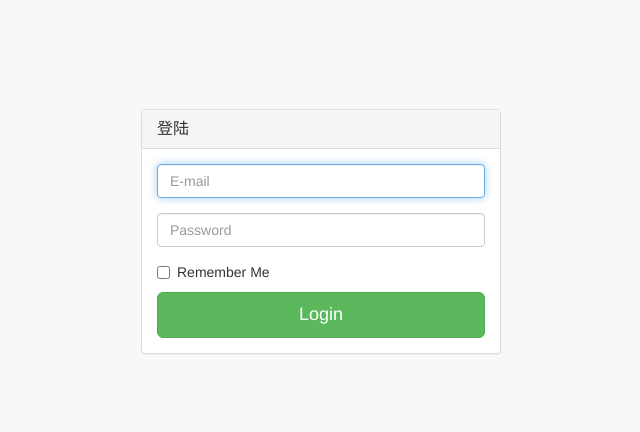
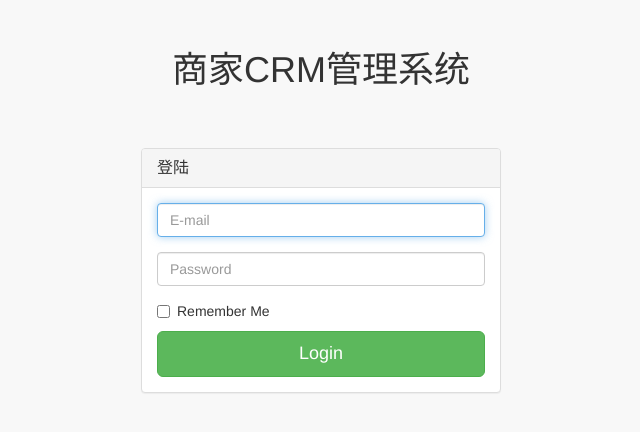
Before and after one commit to Foboy/GoGoTown, a PHP site: page /php-login/admin/login.html in a window 1280 px wide. Shown: the top 432 px of the page, without its empty margins (319-959 px from the left). Run offline with PHP 8.4, Linux system fonts and the light colour scheme.

Commit message:
更新登陆页css

```diff
--- a/trunk/crm/admin/css/crm.css
+++ b/trunk/crm/admin/css/crm.css
@@ -1,2 +1,9 @@
 /* CSS Document */
 /*登陆*/
+.inmiddle{text-align: center; height: 100px; margin-top: 30px;}
+
+.logo-go{
+	width: 200px;
+	height: 150px;
+	line-height: 150px;
+}
--- a/trunk/crm/admin/css/sb-admin.css
+++ b/trunk/crm/admin/css/sb-admin.css
@@ -221,7 +221,7 @@
 /* Login Page */
 
  .login-panel {
-    margin-top: 30%;
+    margin-top: 5%;
 }
 
 /* Flot Chart Containers */
--- a/trunk/crm/admin/login.html
+++ b/trunk/crm/admin/login.html
@@ -14,16 +14,17 @@
 
     <!-- SB Admin CSS - Include with every page -->
     <link href="css/sb-admin.css" rel="stylesheet">
+    <link rel="stylesheet" type="text/css" href="css/crm.css">
 
 </head>
 
 <body>
 
     <div class="container">
-        <div class="row">
-          <div class="col-md-4 col-md-offset-4">
+        <div class="inmiddle row">
 
-          </div>
+                <h1>商家CRM管理系统</h1>
+
         </div>
         <div class="row">
             <div class="col-md-4 col-md-offset-4">
```
Also changed, not shown: trunk/crm/admin/img/gogo.png.
